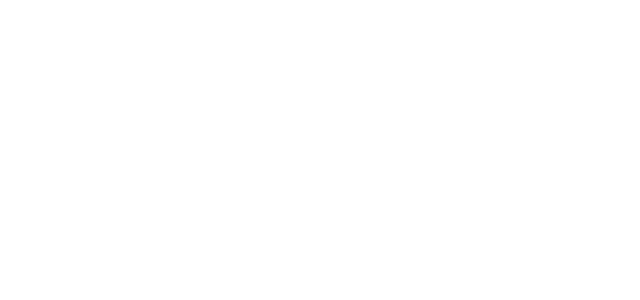
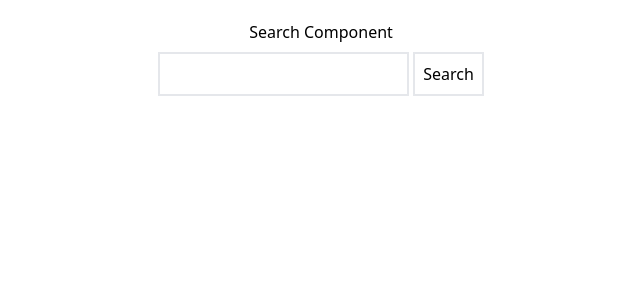
Before and after one commit to reactronauts/untitled-tide-app, a React (Vite) app: page /tides in a window 1280 px wide. Before the commit this address had no page. Shown: the top 300 px of the page, without its empty margins (319-959 px from the left). Built offline with nearby package versions, Linux system fonts and the light colour scheme.

Commit message:
feat: add initial scaffold

```diff
--- a/src/App.jsx
+++ b/src/App.jsx
@@ -1,13 +1,14 @@
 import { Route, Routes } from "react-router-dom";
+import Tides from "./pages/Tides";
 
 function App() {
     return (
         <>
             <Routes>
                 <Route path="/">
-                    <Route path="/geo" />
-                    <Route path="/weather" />
-                    <Route path="/lunar" />
+                    <Route path="tides" element={<Tides />} />
+                    <Route path="weather" />
+                    <Route path="lunar" />
                 </Route>
             </Routes>
         </>
--- /dev/null
+++ b/src/components/Search.jsx
@@ -0,0 +1,23 @@
+const Search = () => {
+    const handleSearch = (event) => {
+        event.preventDefault();
+    };
+
+    return (
+        <div className="m-5 flex flex-col items-center gap-2">
+            Search Component
+            <form
+                action="get"
+                className="flex flex-col gap-1 sm:flex-row"
+                onSubmit={handleSearch}
+            >
+                <input type="text" className="border-2 p-2" />
+                <button type="submit" className="border-2 p-2">
+                    Search
+                </button>
+            </form>
+        </div>
+    );
+};
+
+export default Search;
--- /dev/null
+++ b/src/pages/Tides.jsx
@@ -0,0 +1,7 @@
+import Search from "../components/Search";
+
+function Tides() {
+    return <Search />;
+}
+
+export default Tides;
```
